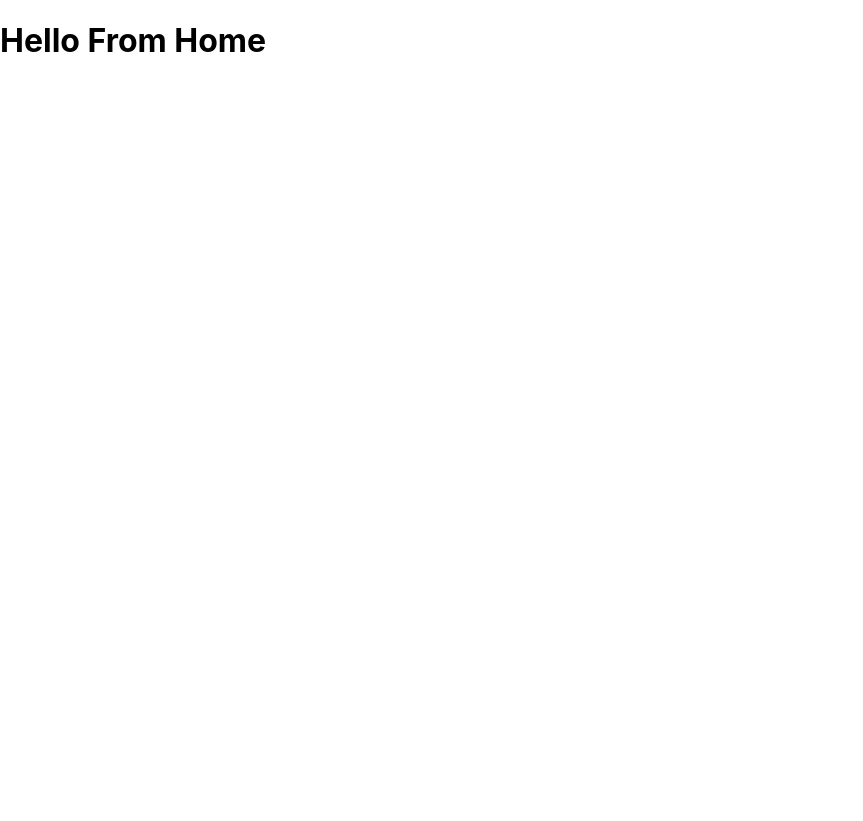
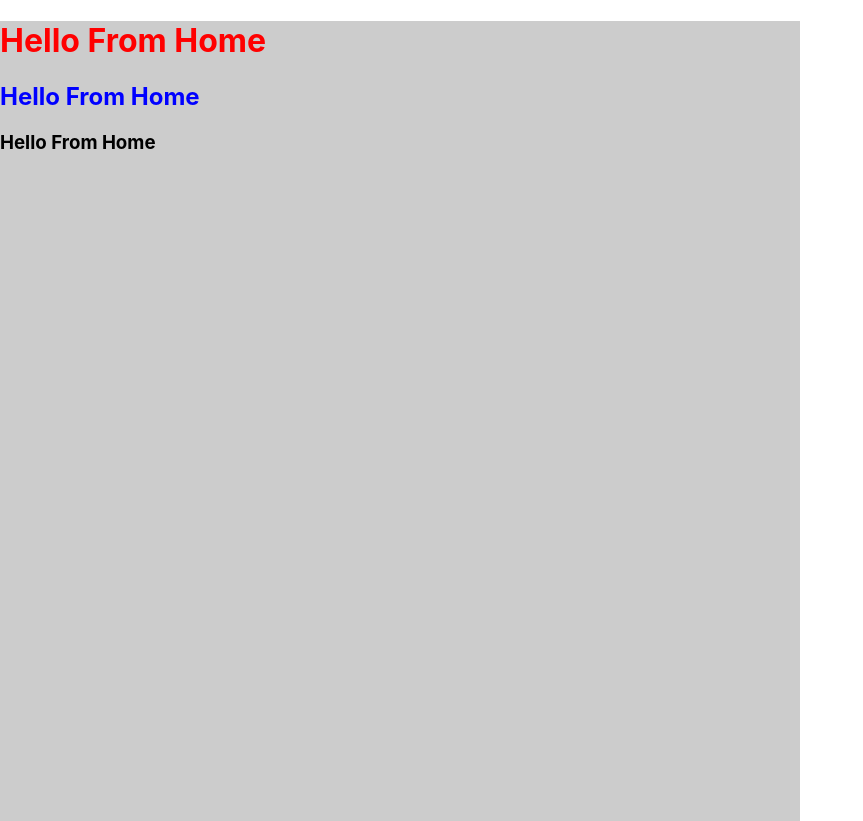
Before and after one commit to mohitchauhan07appinventiv/ReactTraining, a React (Create React App) app: page / in a window 1280 px wide. Shown: the whole page, without its empty margins (0-863 px from the left). Before the commit the page ends 800 px from the top, so only its background shows below. Built offline with nearby package versions, Linux system fonts and the light colour scheme.

Commit message:
added home component css file

```diff
--- /dev/null
+++ b/src/modules/home/index.css
@@ -0,0 +1,11 @@
+.homeContainer {
+  width: 100vh;
+  height: 100vh;
+  background-color: #ccc;
+}
+.h1tag {
+  color: red;
+}
+#h2tag {
+  color: blue;
+}
--- a/src/modules/home/index.js
+++ b/src/modules/home/index.js
@@ -3,13 +3,15 @@
 //component declaration
 // code
 
-import React, {Component} from 'react';
-
-class Home extends Component{
-    render(){
-        return(
-            <div>
-                <h1>{"Hello From Home"}</h1>
+import React, { Component } from "react";
+import "./index.css";
+class Home extends Component {
+  render() {
+    return (
+      <div className={"homeContainer"}>
+        <h1 className={"h1tag"}>{"Hello From Home"}</h1>
+        <h2 id={"h2tag"}>{"Hello From Home"}</h2>
+        <h3>{"Hello From Home"}</h3>
       </div>
     );
   }
```
Also changed, not shown: src/App.js (+5 -7 lines). Lines whose indentation alone changed are shown as unchanged.
